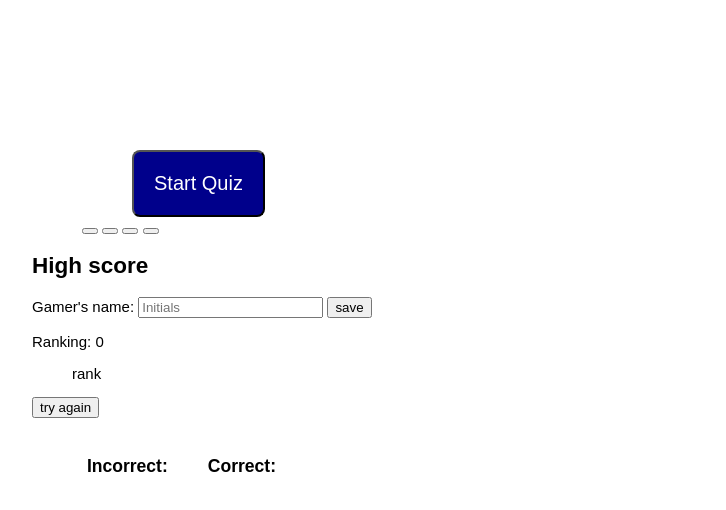
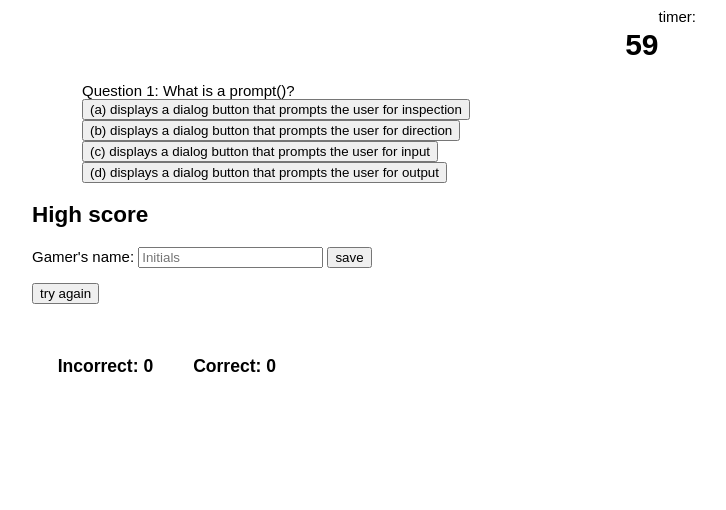
Before and after one commit to Elduderino23/apparao_vasu_quiz, a plain HTML site: page index.html in a window 1280 px wide. Both pictures are taken after a click on the button "try again". Shown: the whole page, without its empty margins (476-1202 px from the left). Drawn offline with Linux system fonts and the light colour scheme.

Commit message:
adjustment to style.js so submit button disappears and index.html adjustments

```diff
--- a/assets/script.js
+++ b/assets/script.js
@@ -1,9 +1,9 @@
 var startBtn = document.querySelector("#start_btn");
 var countDown = document.getElementById("timer");
-var timeLeft = 60;
-var incorrectAnswer = -1;
-var correctAnswer = 0;
-var i = 0;
+var timeLeft;
+var incorrectAnswer;
+var correctAnswer;
+var i;
 var timeInterval;
 var timeQuestion = document.getElementById("question");
 var giveAnswer = document.getElementById("answer")
@@ -17,7 +17,7 @@ var firstOption = document.getElementById("option_1");
 var secondOption = document.getElementById("option_2");
 var thirdOption = document.getElementById("option_3");
 var fourthOption = document.getElementById("option_4");
-// var playAgain = document.getElementById("try-again")
+var playAgain = document.getElementById("try-again")
 var question1 = ["Question 1: What is a prompt()?", "(a) displays a dialog button that prompts the user for inspection", "(b) displays a dialog button that prompts the user for direction", "(c) displays a dialog button that prompts the user for input", "(d) displays a dialog button that prompts the user for output", "c"]
 var question2 = ["Question 2: What is an Array?", "(a) a special variable which holds more than five values", "(b) a special variable which holds more than one value", "(c) a special variable which holds less than one value", "(d) a variable which holds more than one value", "b"]
 var question3 = ["Question 3: What are semantic HTML?", "(a) element that clearly describes its value in both browser and the developer", "(b) element that clearly describes its shape in both browser and the developer", "(c) element that clearly describes its code in both browser and the developer", "(d) element that clearly describes its meaning in both browser and the developer", "d"]
@@ -32,6 +32,12 @@ var questions = [question1, question2, question3, question4, question5, question
 var currentAnswer = question1[5]
 
 function startQuiz() {
+    giveAnswer.style.display = "block";
+    startBtn.style.display = "none";
+    timeLeft = 67;
+    incorrectAnswer = -1;
+    correctAnswer = 0;
+    i = 0;
     document.getElementById("timer-container").style.display = "flex"
     shotClock();
     nextQuestion(event);
@@ -56,7 +62,14 @@ function nextQuestion(event) {
         correctAnswer++;
     } else {
         incorrectAnswer++;
-        timeLeft -= 6;
+        if (timeLeft > 7) {
+            timeLeft -= 6;
+        } else {
+            timeLeft = 0;
+            countDown.textContent = timeLeft;
+            giveAnswer.style.display = "none";
+        }
+
     }
     if (i < questions.length) {
         displayQuestion(currentQuestion);
@@ -72,14 +85,14 @@ function nextQuestion(event) {
 
 function shotClock() {
     timeInterval = setInterval(function () {
-        if (timeLeft > 1) {
-            // timerEl.textContent = timeLeft + ' seconds remaining';
+        if (timeLeft > 0) {
+
             timeLeft--;
             countDown.textContent = timeLeft;
         } else {
             clearInterval(timeInterval);
 
-            // displayMessage();
+
         }
     }, 1000);
 }
@@ -98,7 +111,11 @@ scoreRank.addEventListener("submit", function (event) {
         return;
     }
 
-    // localStorage.setItem(,);
+    localStorage.setItem(scoreText, correctAnswer);
+    var scoreShow = localStorage.getItem(scoreText);
+    document.getElementById("user-score").textContent = scoreText + " " + scoreShow;
+
+
 
 })
 
@@ -107,4 +124,4 @@ firstOption.addEventListener("click", nextQuestion);
 secondOption.addEventListener("click", nextQuestion);
 thirdOption.addEventListener("click", nextQuestion);
 fourthOption.addEventListener("click", nextQuestion);
-// playAgain.addEventListener("click", startQuiz)
+playAgain.addEventListener("click", startQuiz)
--- a/index.html
+++ b/index.html
@@ -35,9 +35,10 @@
                 <input type="text" placeholder="Initials" name="score-text" id="score-text" />
             <button id="save">save</button>
             </form>
-            <p>Ranking: <span id="score-count">0</span></p>
-            <ul id="score-list">rank</ul>
+            <p><span id="score-count"></span></p>
+            <ul id="score-list"></ul>
             <button id="try-again">try again</button>
+            <p id ="user-score"> </p>
 
 
 
```
Also changed, not shown: 2022-10-03-17-50-30.png (added), 1 other file.
